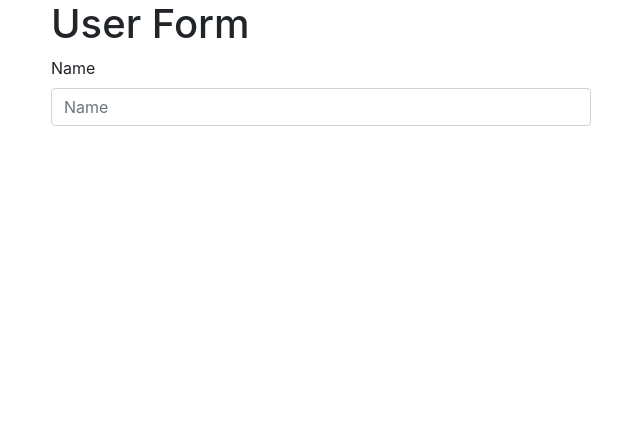
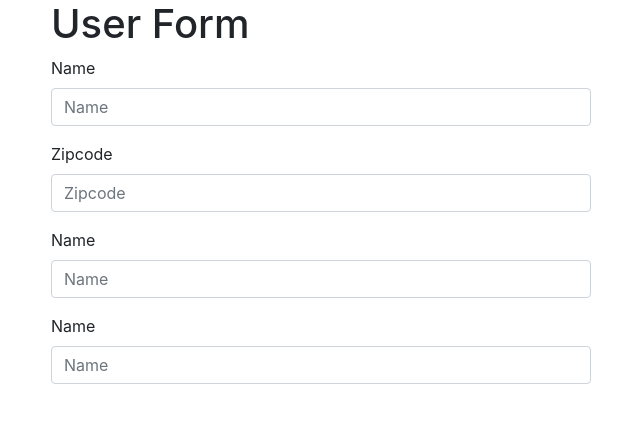
Before and after one commit to Djones917/RegularEXPvalidationForm, a plain HTML site: page index.html in a window 1280 px wide. Shown: the whole page, without its empty margins (319-959 px from the left). Drawn offline with nearby package versions, Linux system fonts and the light colour scheme.

Commit message:
added name and zipcode

```diff
--- a/index.html
+++ b/index.html
@@ -22,11 +22,39 @@
                 <form>
                   <div class="form-group">
                       <label>Name</label>
+                      <!-- in the class - 'is-invalid is a bootstrap form class it will show red error message' when added to the input -->
                       <input type="text" class="form-control" id="name" placeholder="Name">
                       <div class="invalid-feedback">
-                          Name must be between 2 and 10 characters
+                          Name must be between 2 and 10 characters.
                       </div>
-                  </div>
+                  </div> <!-- end of form-group -->
+
+                <div class="form-group">
+                    <label>Zipcode</label>
+                    <!-- in the class - 'is-invalid is a bootstrap form class it will show red error message' when added to the input -->
+                    <input type="text" class="form-control" id="zip" placeholder="Zipcode">
+                    <div class="invalid-feedback">
+                        Enter a valid Zipcode.
+                    </div>
+                </div> <!-- end of form-group -->
+
+                <div class="form-group">
+                    <label>Name</label>
+                    <!-- in the class - 'is-invalid is a bootstrap form class it will show red error message' when added to the input -->
+                    <input type="text" class="form-control" id="name" placeholder="Name">
+                    <div class="invalid-feedback">
+                        Name must be between 2 and 10 characters
+                    </div>
+                </div> <!-- end of form-group -->
+
+                <div class="form-group">
+                    <label>Name</label>
+                    <!-- in the class - 'is-invalid is a bootstrap form class it will show red error message' when added to the input -->
+                    <input type="text" class="form-control" id="name" placeholder="Name">
+                    <div class="invalid-feedback">
+                        Name must be between 2 and 10 characters
+                    </div>
+                </div> <!-- end of form-group -->
                 </form>
             </div> <!-- end of col-md-6 -->
         </div> <!-- End of row -->
```
